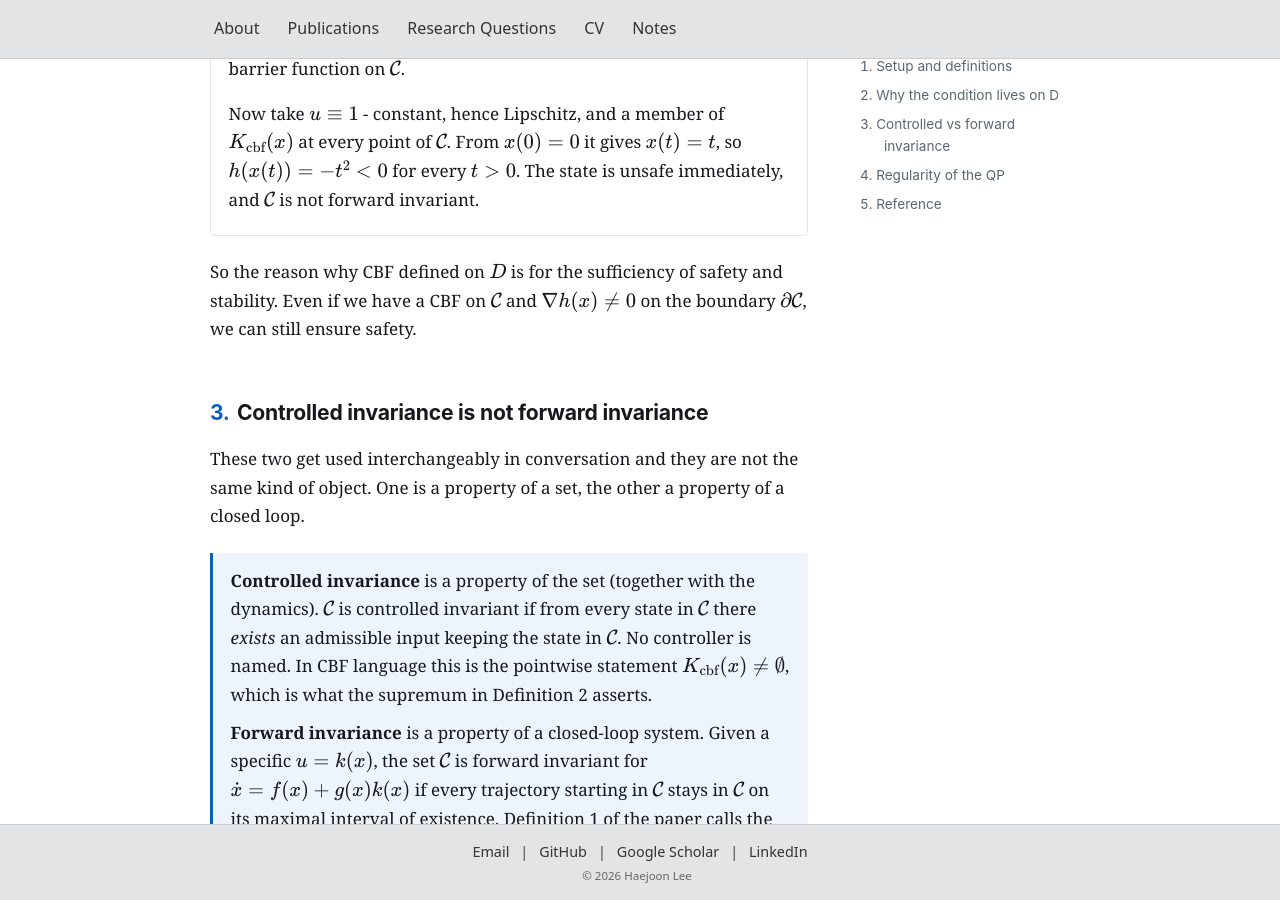
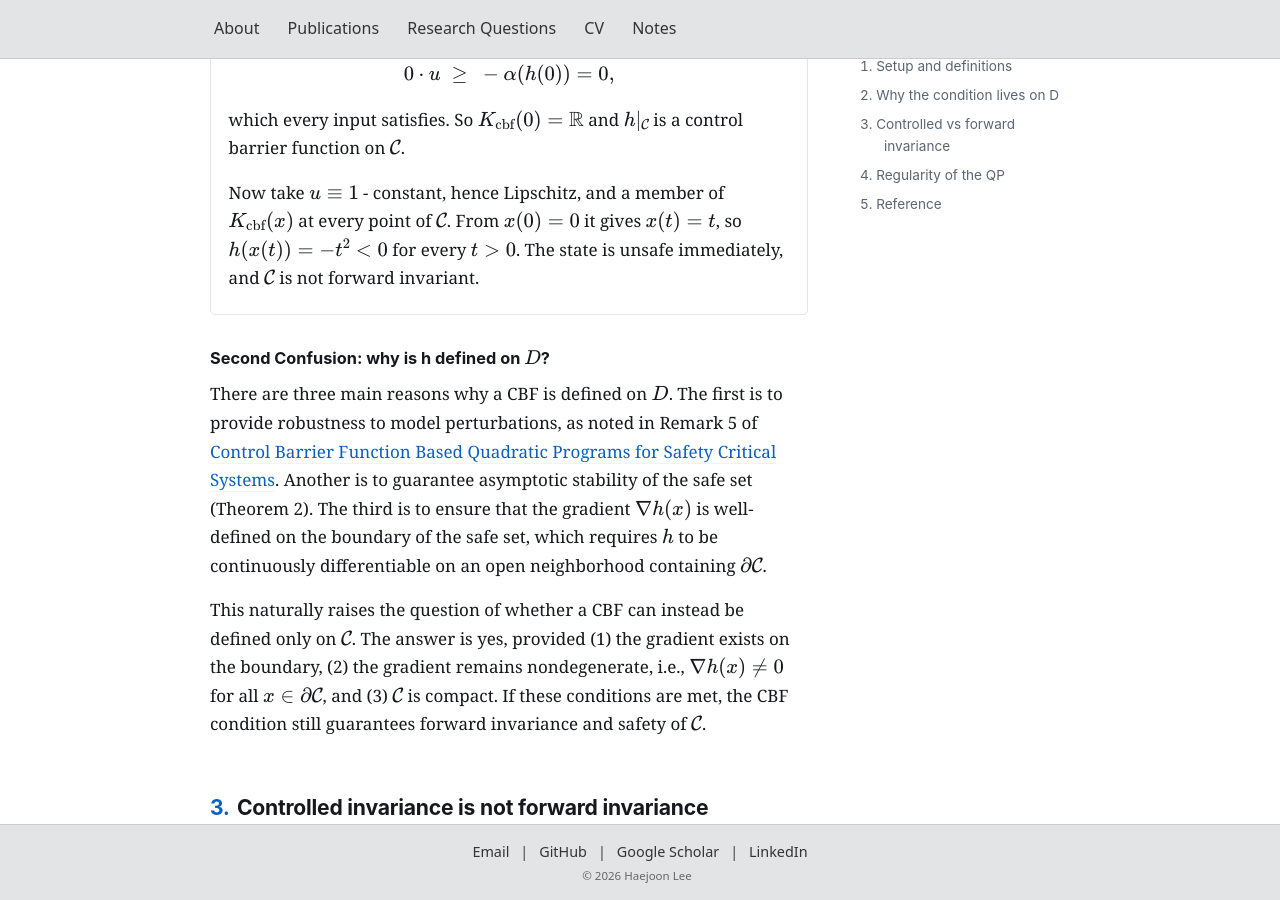
Before and after one commit to joonlee16/joonlee16.github.io, a Jekyll site: the page built from notes/notes-on-cbf-qp.html, in a window 1280 px wide and 900 px high, scrolled down 2300 px. Built offline with Jekyll 4.4.1, drawn with Linux system fonts in a browser that asks for light colours; some of the changed text lies outside the part shown.

Commit message:
modified the confusion withcbf part

```diff
--- a/notes/notes-on-cbf-qp.html
+++ b/notes/notes-on-cbf-qp.html
@@ -250,12 +250,13 @@ mjx-container[display="true"] { margin: 1.15rem 0 !important; overflow-x: auto;
         <p class="nb-src">Same source, Theorems 2 and 3.</p>
       </div>
 
-      <p>Sufficiency
-      asks for the condition on \(D\) and returns safety <em>plus</em> asymptotic stability.
+      <p>Sufficiency asks for the condition on \(D\) and returns safety <em>plus</em> asymptotic stability.
       Necessity starts from safety on <em>\(\mathcal{C}\)</em> to get CBF.
       The gap between the hypotheses is exactly the gap between the conclusions.</p>
 
       <h2 id="domain">Confusion with the Defintion and Theorems</h2>
+
+      <h3> First Confusion: why \(\nabla h\) is not in the definition of CBF but is in Theorems 2 and 3? </h3>
 
       <p>Notice that the definition of a CBF itself (Definition 2) says nothing
       about \(\nabla h\) on the boundary - the gradient is allowed to vanish there. The
@@ -285,9 +286,22 @@ mjx-container[display="true"] { margin: 1.15rem 0 !important; overflow-x: auto;
         immediately, and \(\mathcal{C}\) is not forward invariant.</p>
       </div>
 
-    <p>So the reason why CBF defined on \(D\) is for the sufficiency of safety and stability.
-        Even if we have a CBF on \(\mathcal C\) and \(\nabla h(x)\neq 0\) on
-        the boundary \(\partial\mathcal C\), we can still ensure safety. </p>
+      <h3> Second Confusion: why is h defined on \(D\)? </h3>
+
+
+      <p> There are three main reasons why a CBF is defined on \(D\). The first is to
+        provide robustness to model perturbations, as noted in Remark 5
+        of <a href="https://arxiv.org/pdf/1609.06408">Control Barrier Function
+          Based Quadratic Programs for Safety Critical Systems</a>. Another is to guarantee
+          asymptotic stability of the safe set (Theorem 2). The third is to ensure that the
+          gradient \(\nabla h(x)\) is well-defined on the boundary of the safe set, which
+          requires \(h\) to be continuously differentiable on an
+          open neighborhood containing \(\partial\mathcal{C}\).</p>
+
+      <p> This naturally raises the question of whether a CBF can instead be defined only on
+        \(\mathcal C\). The answer is yes, provided (1) the gradient exists on the boundary, (2) the gradient
+        remains nondegenerate, i.e., \(\nabla h(x)\neq 0\) for all \(x\in\partial\mathcal C\), and (3) \(\mathcal C\) is compact.
+        If these conditions are met, the CBF condition still guarantees forward invariance and safety of \(\mathcal C\). </p>
 
       <h2 id="invariance">Controlled invariance is not forward invariance</h2>
 
```
